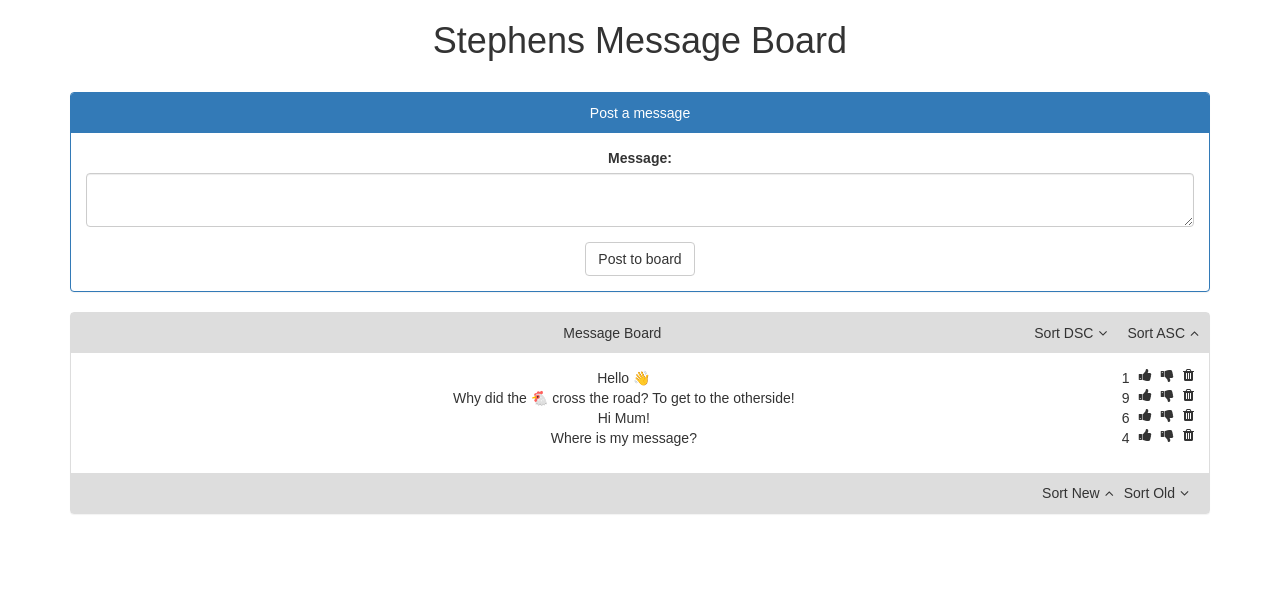
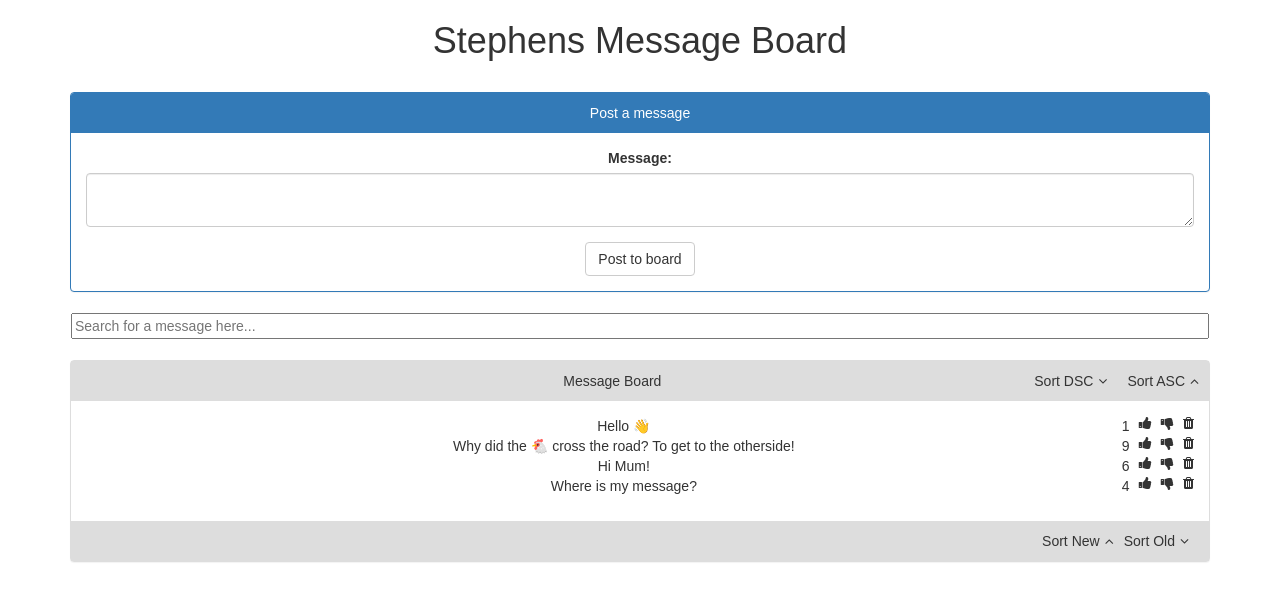
Before and after one commit to gstephen/stephen-anon-board, a React (Create React App) app: page / in a window 1280 px wide. Shown: the top 600 px of the page. Built offline with nearby package versions, Linux system fonts and the light colour scheme.

Commit message:
Search/filter working

```diff
--- a/src/App.css
+++ b/src/App.css
@@ -37,7 +37,7 @@
 
 .panel-align .panel-heading {
   flex-grow: 0.59;
-  text-align: right
+  text-align: right;
 }
 
 .panel-align .sorting {
@@ -68,7 +68,19 @@
   padding-right: 10px;
 }
 
+.panel-search {
+  box-shadow: none;
+}
+
+.search-bar {
+  width: 100%;
+}
+
 @keyframes App-logo-spin {
-  from { transform: rotate(0deg); }
-  to { transform: rotate(360deg); }
+  from {
+    transform: rotate(0deg);
+  }
+  to {
+    transform: rotate(360deg);
+  }
 }
--- a/src/App.js
+++ b/src/App.js
@@ -1,168 +1,211 @@
-import React, { Component } from 'react';
-import './App.css';
-import Header from './Header'
-import Message from './Message'
-import Post from './Post'
-import uuid from 'uuid'
-import Sortascdec from './Sortascdec'
-import Sortoldnew from './Sortoldnew'
+import React, { Component } from "react";
+import "./App.css";
+import Header from "./Header";
+import Message from "./Message";
+import Post from "./Post";
+import uuid from "uuid";
+import Sortascdec from "./Sortascdec";
+import Sortoldnew from "./Sortoldnew";
+
+//function to handle the search filter, called on messages.map
+function searchingFor(term){
+  return function(s){
+    return s.text.toLowerCase().includes(term.toLowerCase()) || !term;
+  }
+}
 
 class App extends Component {
   constructor(props) {
-    super(props)
+    super(props);
 
     this.state = {
       messages: [
-        { id: uuid.v4(), text: "Hello 👋", likes: 1, timestamp: Date.now() },
-        { id: uuid.v4(), text: "Why did the 🐔 cross the road? To get to the otherside!", likes: 9, timestamp: Date.now() },
-        { id: uuid.v4(), text: "Hi Mum!", likes: 6, timestamp: Date.now() },
-        { id: uuid.v4(), text: "Where is my message?", likes: 4, timestamp: Date.now() }
-      ]
-    }
-    this.handleLike = this.handleLike.bind(this);
-    this.handleDislike = this.handleDislike.bind(this);
-    this.handleDelete = this.handleDelete.bind(this);
-    this.newMessage = this.newMessage.bind(this);
-    this.handleSortAsc = this.handleSortAsc.bind(this);
-    this.handleSortDsc = this.handleSortDsc.bind(this);
-    this.handleSortNew = this.handleSortNew.bind(this);
-    this.handleSortOld = this.handleSortOld.bind(this);
+        {
+          id: uuid.v4(),
+          text: "Hello 👋",
+          likes: 1,
+          timestamp: Date.now() },
+        {
+          id: uuid.v4(),
+          text: "Why did the 🐔 cross the road? To get to the otherside!",
+          likes: 9,
+          timestamp: Date.now() },
+        {
+          id: uuid.v4(),
+          text: "Hi Mum!",
+          likes: 6,
+          timestamp: Date.now() },
+        {
+          id: uuid.v4(),
+          text: "Where is my message?",
+          likes: 4,
+          timestamp: Date.now() }
+      ],
+      //search term state
+      term: ''
+    };
   }
 
   handleLike(id) {
-    const message = this.state.messages.find(message => message.id === id)
-      message.likes = message.likes + 1
+    const message = this.state.messages.find(message => message.id === id);
+    message.likes = message.likes + 1;
 
     this.setState({
       messages: this.state.messages
-    })
+    });
   }
 
   handleDislike(id) {
-    const message = this.state.messages.find(message => message.id === id)
-      message.likes = message.likes - 1
+    const message = this.state.messages.find(message => message.id === id);
+    message.likes = message.likes - 1;
 
     this.setState({
       messages: this.state.messages
-    })
+    });
   }
 
   handleDelete(id) {
-    const newMessages = this.state.messages.filter(message => message.id !== id)
+    const newMessages = this.state.messages.filter(
+      message => message.id !== id
+    );
 
     this.setState({
       messages: newMessages
-    })
+    });
   }
 
   newMessage(content) {
-    const message = { id: uuid.v4(), text: content, likes: 0, timestamp: Date.now() }
+    const message = {
+      id: uuid.v4(),
+      text: content,
+      likes: 0,
+      timestamp: Date.now()
+    };
 
     if (content) {
-      this.state.messages.push(message)
+      this.state.messages.push(message);
     } else {
-      alert('Your message is empty, please enter some text and try again')
+      alert("Your message is empty, please enter some text and try again");
     }
 
     this.setState({
       messages: this.state.messages
-    })
+    });
   }
 
   handleSortAsc() {
-    var sortMessage = this.state.messages
+    var sortMessage = this.state.messages;
 
-    sortMessage.sort(function(a,b){
-      return parseInt((a.likes), 10) - parseInt((b.likes), 10)
-    })
+    sortMessage.sort(function(a, b) {
+      return parseInt(a.likes, 10) - parseInt(b.likes, 10);
+    });
 
     this.setState({
-      messages : sortMessage
-    })
+      messages: sortMessage
+    });
   }
 
   handleSortDsc() {
-    var sortMessage = this.state.messages
+    var sortMessage = this.state.messages;
 
-    sortMessage.sort(function(a,b){
-      return parseInt((b.likes), 10) - parseInt((a.likes), 10)
-    })
+    sortMessage.sort(function(a, b) {
+      return parseInt(b.likes, 10) - parseInt(a.likes, 10);
+    });
 
     this.setState({
-      messages : sortMessage
-    })
+      messages: sortMessage
+    });
   }
 
   handleSortOld() {
-    var sortMessage = this.state.messages
+    var sortMessage = this.state.messages;
 
-    sortMessage.sort(function(a,b){
-      return parseInt((a.timestamp), 10) - parseInt((b.timestamp), 10)
-    })
+    sortMessage.sort(function(a, b) {
+      return parseInt(a.timestamp, 10) - parseInt(b.timestamp, 10);
+    });
 
     this.setState({
-      messages : sortMessage
-    })
+      messages: sortMessage
+    });
   }
 
   handleSortNew() {
-    var sortMessage = this.state.messages
+    var sortMessage = this.state.messages;
 
-    sortMessage.sort(function(a,b){
-      return parseInt((b.timestamp), 10) - parseInt((a.timestamp), 10)
-    })
+    sortMessage.sort(function(a, b) {
+      return parseInt(b.timestamp, 10) - parseInt(a.timestamp, 10);
+    });
 
     this.setState({
-      messages : sortMessage
-    })
+      messages: sortMessage
+    });
+  }
+
+  handleSearch(event) {
+    this.setState({term: event.target.value})
   }
 
   render() {
+    const {messages, term} = this.state
     return (
       <div className="App">
         <Header title={"Stephens Message Board"} />
         <div className="container">
-      <Post newMessage={this.newMessage} />
+          <Post newMessage={this.newMessage.bind(this)} />
+
+          <div className="panel-group">
+            <div className="panel panel-search">
+              <input
+                className="search-bar"
+                type="text"
+                value = {term}
+                placeholder="Search for a message here..."
+                onChange={this.handleSearch.bind(this)}
+              />
+            </div>
+          </div>
 
           <div className="panel-group">
             <div className="panel panel-default">
               <div className="panel-align">
-            <div className="panel-heading"><span>Message Board</span></div>
+                <div className="panel-heading">
+                  <span>Message Board</span>
+                </div>
                 <Sortascdec
-              onSortAsc={this.handleSortAsc}
-              onSortDsc={this.handleSortDsc}
+                  onSortAsc={this.handleSortAsc.bind(this)}
+                  onSortDsc={this.handleSortDsc.bind(this)}
                 />
               </div>
 
               <div className="panel-body">
                 <ul className="message-board">
-              {this.state.messages.map(message => {
+                  {messages.filter(searchingFor(term)).map(message => {
                     return (
                       <Message
                         text={message.text}
                         key={message.id}
                         id={message.id}
                         likes={message.likes}
-                    onLike={this.handleLike}
-                    onDislike={this.handleDislike}
-                    onDelete={this.handleDelete}
+                        onLike={this.handleLike.bind(this)}
+                        onDislike={this.handleDislike.bind(this)}
+                        onDelete={this.handleDelete.bind(this)}
                       />
-                )
+                    );
                   })}
                 </ul>
               </div>
               <div className="panel-align">
                 <Sortoldnew
-              onSortNew={this.handleSortNew}
-              onSortOld={this.handleSortOld}
+                  onSortNew={this.handleSortNew.bind(this)}
+                  onSortOld={this.handleSortOld.bind(this)}
                 />
               </div>
             </div>
           </div>
         </div>
       </div>
-    );
+    )
   }
 }
 
-export default App
+export default App;
--- a/src/Post.js
+++ b/src/Post.js
@@ -4,7 +4,6 @@ class Post extends Component {
   constructor(props) {
     super(props)
 
-    this.handleSubmit = this.handleSubmit.bind(this)
   }
 
   handleSubmit() {
@@ -25,7 +24,7 @@ class Post extends Component {
               <label>Message:</label>
               <textarea ref={(input) => {this.input = input}} id="message" type="text" className="form-control"></textarea>
             </div>
-            <button id="submit" className="btn btn-default" onClick={this.handleSubmit}>Post to board</button>
+            <button id="submit" className="btn btn-default" onClick={this.handleSubmit.bind(this)}>Post to board</button>
           </div>
         </div>
       </div>
--- a/src/Sortascdec.js
+++ b/src/Sortascdec.js
@@ -3,9 +3,6 @@ import React, {Component} from 'react'
 class Sortascdec extends Component {
   constructor(props) {
     super(props)
-
-    this.sortAsc = this.sortAsc.bind(this)
-    this.sortDsc = this.sortDsc.bind(this)
   }
 
   sortAsc() {
@@ -19,8 +16,8 @@ class Sortascdec extends Component {
   render() {
     return (
       <div className ="sorting">
-        <span id="sortascending" onClick={this.sortAsc}>Sort ASC<i className="fa fa-angle-up" aria-hidden="true"></i></span>
-        <span id="sortdescending" onClick={this.sortDsc}>Sort DSC<i className="fa fa-angle-down" aria-hidden="true"></i></span>
+        <span id="sortascending" onClick={this.sortAsc.bind(this)}>Sort ASC<i className="fa fa-angle-up" aria-hidden="true"></i></span>
+        <span id="sortdescending" onClick={this.sortDsc.bind(this)}>Sort DSC<i className="fa fa-angle-down" aria-hidden="true"></i></span>
       </div>
     )
   }
--- a/src/Sortoldnew.js
+++ b/src/Sortoldnew.js
@@ -3,9 +3,6 @@ import React, {Component} from 'react'
 class Sortoldnew extends Component {
   constructor(props) {
     super(props)
-
-    this.sortNew = this.sortNew.bind(this)
-    this.sortOld = this.sortOld.bind(this)
   }
 
   sortNew() {
@@ -19,8 +16,8 @@ class Sortoldnew extends Component {
   render() {
     return (
       <div className ="sorting-newold">
-        <span id="sortoldest" onClick={this.sortNew}>Sort New<i className="fa fa-angle-up" aria-hidden="true"></i></span>
-        <span id="sortnewest" onClick={this.sortOld}>Sort Old<i className="fa fa-angle-down" aria-hidden="true"></i></span>
+        <span id="sortoldest" onClick={this.sortNew.bind(this)}>Sort New<i className="fa fa-angle-up" aria-hidden="true"></i></span>
+        <span id="sortnewest" onClick={this.sortOld.bind(this)}>Sort Old<i className="fa fa-angle-down" aria-hidden="true"></i></span>
       </div>
     )
   }
```
Also changed, not shown: src/Message.js (+3 -7 lines), src/Sort.js (added). Lines whose indentation alone changed are shown as unchanged.
